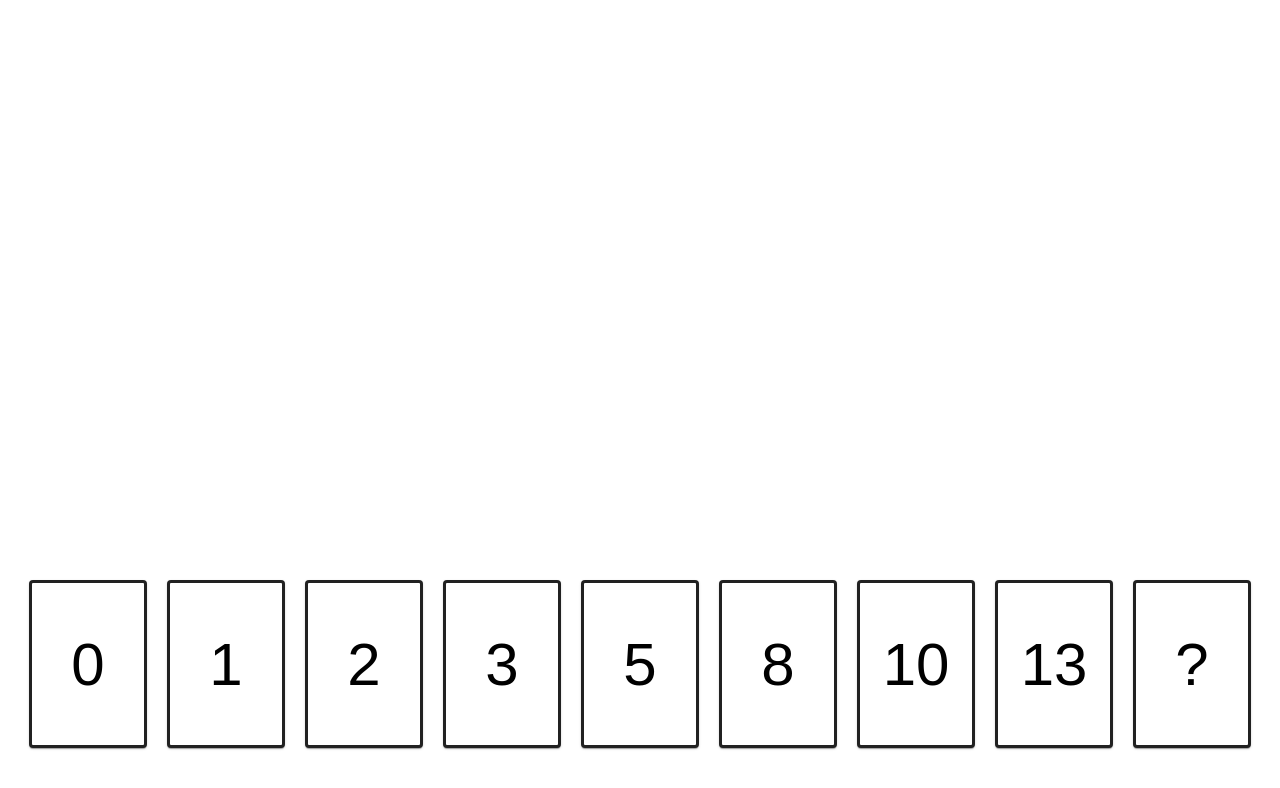
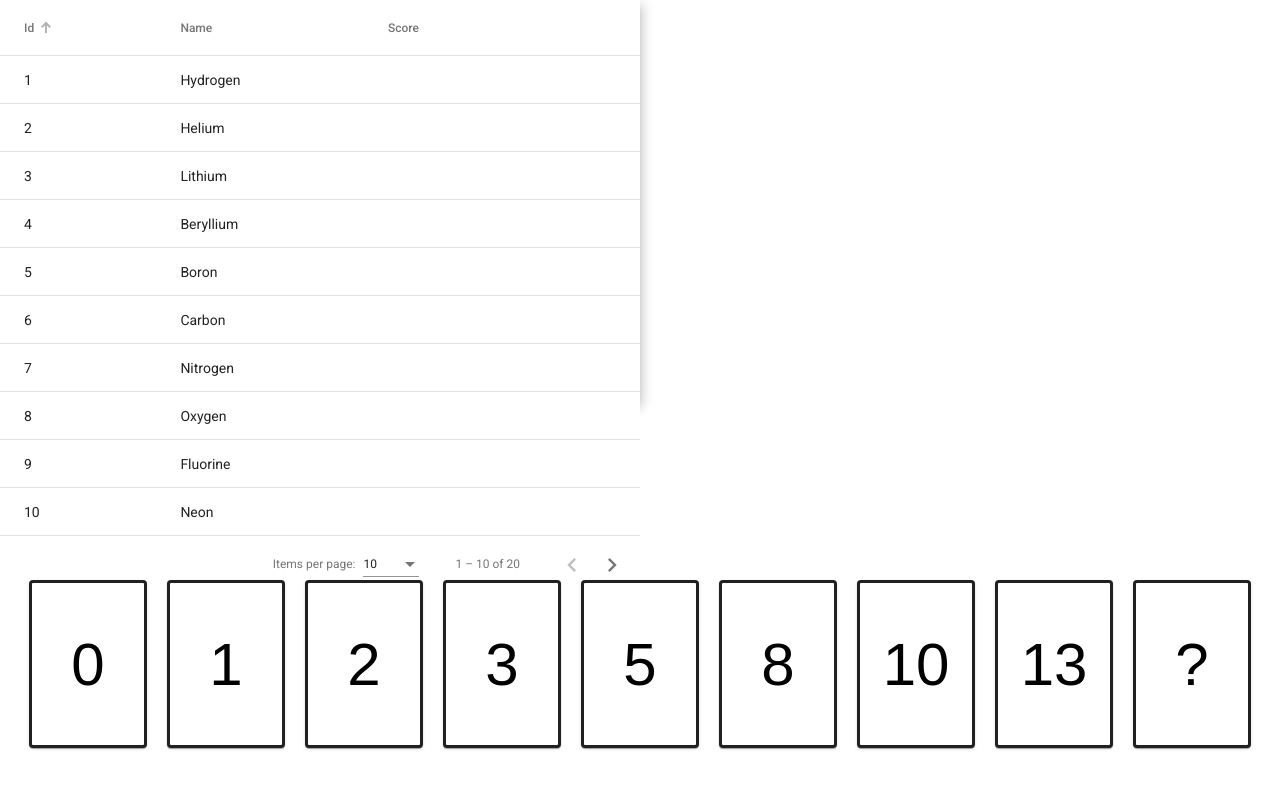
Before and after one commit to adriankelsey/planning-poker, an Angular app: page / in a window 1280 px wide. Shown: the top 788 px of the page. Built offline with nearby package versions, Linux system fonts and the light colour scheme.

Commit message:
created table

```diff
--- a/src/app/app.component.html
+++ b/src/app/app.component.html
@@ -1,3 +1,4 @@
 <div class="main-content">
     <app-cards></app-cards>
+    <app-data-table></app-data-table>
 </div>
--- /dev/null
+++ b/src/app/data-table/data-table-datasource.ts
@@ -0,0 +1,111 @@
+import { DataSource } from '@angular/cdk/collections';
+import { MatPaginator } from '@angular/material/paginator';
+import { MatSort } from '@angular/material/sort';
+import { map } from 'rxjs/operators';
+import { Observable, of as observableOf, merge } from 'rxjs';
+
+// TODO: Replace this with your own data model type
+export interface DataTableItem {
+  name: string;
+  id: number;
+}
+
+// TODO: replace this with real data from your application
+const EXAMPLE_DATA: DataTableItem[] = [
+  {id: 1, name: 'Hydrogen'},
+  {id: 2, name: 'Helium'},
+  {id: 3, name: 'Lithium'},
+  {id: 4, name: 'Beryllium'},
+  {id: 5, name: 'Boron'},
+  {id: 6, name: 'Carbon'},
+  {id: 7, name: 'Nitrogen'},
+  {id: 8, name: 'Oxygen'},
+  {id: 9, name: 'Fluorine'},
+  {id: 10, name: 'Neon'},
+  {id: 11, name: 'Sodium'},
+  {id: 12, name: 'Magnesium'},
+  {id: 13, name: 'Aluminum'},
+  {id: 14, name: 'Silicon'},
+  {id: 15, name: 'Phosphorus'},
+  {id: 16, name: 'Sulfur'},
+  {id: 17, name: 'Chlorine'},
+  {id: 18, name: 'Argon'},
+  {id: 19, name: 'Potassium'},
+  {id: 20, name: 'Calcium'},
+];
+
+/**
+ * Data source for the DataTable view. This class should
+ * encapsulate all logic for fetching and manipulating the displayed data
+ * (including sorting, pagination, and filtering).
+ */
+export class DataTableDataSource extends DataSource<DataTableItem> {
+  data: DataTableItem[] = EXAMPLE_DATA;
+  paginator: MatPaginator | undefined;
+  sort: MatSort | undefined;
+
+  constructor() {
+    super();
+  }
+
+  /**
+   * Connect this data source to the table. The table will only update when
+   * the returned stream emits new items.
+   * @returns A stream of the items to be rendered.
+   */
+  connect(): Observable<DataTableItem[]> {
+    if (this.paginator && this.sort) {
+      // Combine everything that affects the rendered data into one update
+      // stream for the data-table to consume.
+      return merge(observableOf(this.data), this.paginator.page, this.sort.sortChange)
+        .pipe(map(() => {
+          return this.getPagedData(this.getSortedData([...this.data ]));
+        }));
+    } else {
+      throw Error('Please set the paginator and sort on the data source before connecting.');
+    }
+  }
+
+  /**
+   *  Called when the table is being destroyed. Use this function, to clean up
+   * any open connections or free any held resources that were set up during connect.
+   */
+  disconnect(): void {}
+
+  /**
+   * Paginate the data (client-side). If you're using server-side pagination,
+   * this would be replaced by requesting the appropriate data from the server.
+   */
+  private getPagedData(data: DataTableItem[]): DataTableItem[] {
+    if (this.paginator) {
+      const startIndex = this.paginator.pageIndex * this.paginator.pageSize;
+      return data.splice(startIndex, this.paginator.pageSize);
+    } else {
+      return data;
+    }
+  }
+
+  /**
+   * Sort the data (client-side). If you're using server-side sorting,
+   * this would be replaced by requesting the appropriate data from the server.
+   */
+  private getSortedData(data: DataTableItem[]): DataTableItem[] {
+    if (!this.sort || !this.sort.active || this.sort.direction === '') {
+      return data;
+    }
+
+    return data.sort((a, b) => {
+      const isAsc = this.sort?.direction === 'asc';
+      switch (this.sort?.active) {
+        case 'name': return compare(a.name, b.name, isAsc);
+        case 'id': return compare(+a.id, +b.id, isAsc);
+        default: return 0;
+      }
+    });
+  }
+}
+
+/** Simple sort comparator for example ID/Name columns (for client-side sorting). */
+function compare(a: string | number, b: string | number, isAsc: boolean): number {
+  return (a < b ? -1 : 1) * (isAsc ? 1 : -1);
+}
--- /dev/null
+++ b/src/app/data-table/data-table.component.html
@@ -0,0 +1,32 @@
+<div class="mat-elevation-z8">
+  <table mat-table class="full-width-table" matSort aria-="Elementlabels">
+    <!-- Id Column -->
+    <ng-container matColumnDef="id">
+      <th mat-header-cell *matHeaderCellDef mat-sort-header>Id</th>
+      <td mat-cell *matCellDef="let row">{{row.id}}</td>
+    </ng-container>
+
+    <!-- Name Column -->
+    <ng-container matColumnDef="name">
+      <th mat-header-cell *matHeaderCellDef mat-sort-header>Name</th>
+      <td mat-cell *matCellDef="let row">{{row.name}}</td>
+    </ng-container>
+
+    <!-- Score Column -->
+    <ng-container matColumnDef="score">
+      <th mat-header-cell *matHeaderCellDef mat-sort-header>Score</th>
+      <td mat-cell *matCellDef="let row"></td>
+    </ng-container>
+
+    <tr mat-header-row *matHeaderRowDef="displayedColumns"></tr>
+    <tr mat-row *matRowDef="let row; columns: displayedColumns;"></tr>
+  </table>
+
+  <mat-paginator #paginator
+      [length]="dataSource?.data?.length"
+      [pageIndex]="0"
+      [pageSize]="10"
+      [pageSizeOptions]="[5, 10, 20]"
+      aria-label="Select page">
+  </mat-paginator>
+</div>
--- /dev/null
+++ b/src/app/data-table/data-table.component.scss
@@ -0,0 +1,9 @@
+.full-width-table {
+  width: 100%;
+  height: 50%;
+}
+
+.mat-elevation-z8 {
+  height: 50%;
+  width: 50%;
+}
--- /dev/null
+++ b/src/app/data-table/data-table.component.ts
@@ -0,0 +1,30 @@
+import { AfterViewInit, Component, ViewChild } from '@angular/core';
+import { MatPaginator } from '@angular/material/paginator';
+import { MatSort } from '@angular/material/sort';
+import { MatTable } from '@angular/material/table';
+import { DataTableDataSource, DataTableItem } from './data-table-datasource';
+
+@Component({
+  selector: 'app-data-table',
+  templateUrl: './data-table.component.html',
+  styleUrls: ['./data-table.component.scss']
+})
+export class DataTableComponent implements AfterViewInit {
+  @ViewChild(MatPaginator) paginator!: MatPaginator;
+  @ViewChild(MatSort) sort!: MatSort;
+  @ViewChild(MatTable) table!: MatTable<DataTableItem>;
+  dataSource: DataTableDataSource;
+
+  /** Columns displayed in the table. Columns IDs can be added, removed, or reordered. */
+  displayedColumns = ['id', 'name', 'score'];
+
+  constructor() {
+    this.dataSource = new DataTableDataSource();
+  }
+
+  ngAfterViewInit(): void {
+    this.dataSource.sort = this.sort;
+    this.dataSource.paginator = this.paginator;
+    this.table.dataSource = this.dataSource;
+  }
+}
```
Also changed, not shown: src/app/app.module.ts (+7 -0 lines), 1 other file (tests, documents, lock files or other folders).
